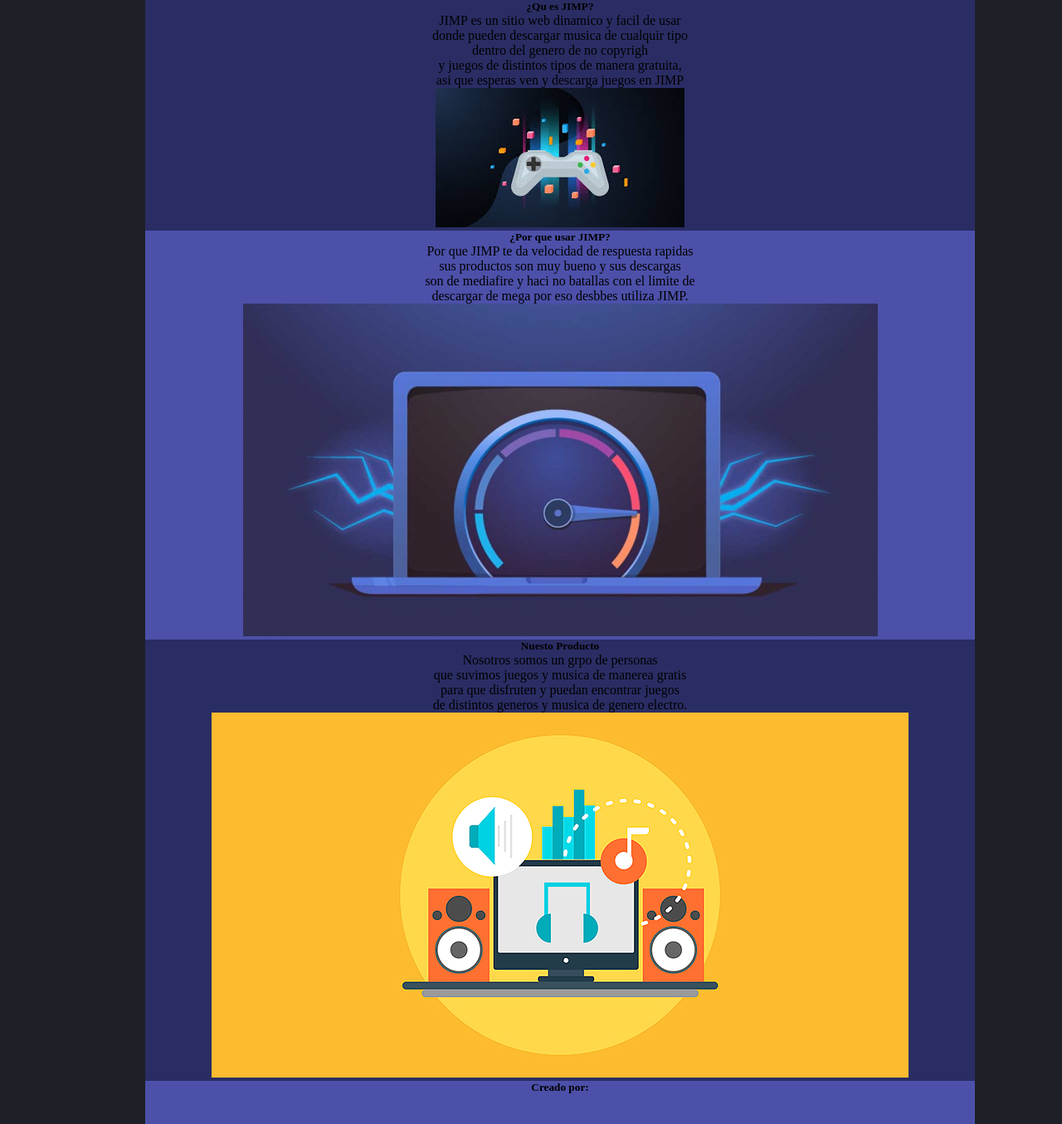
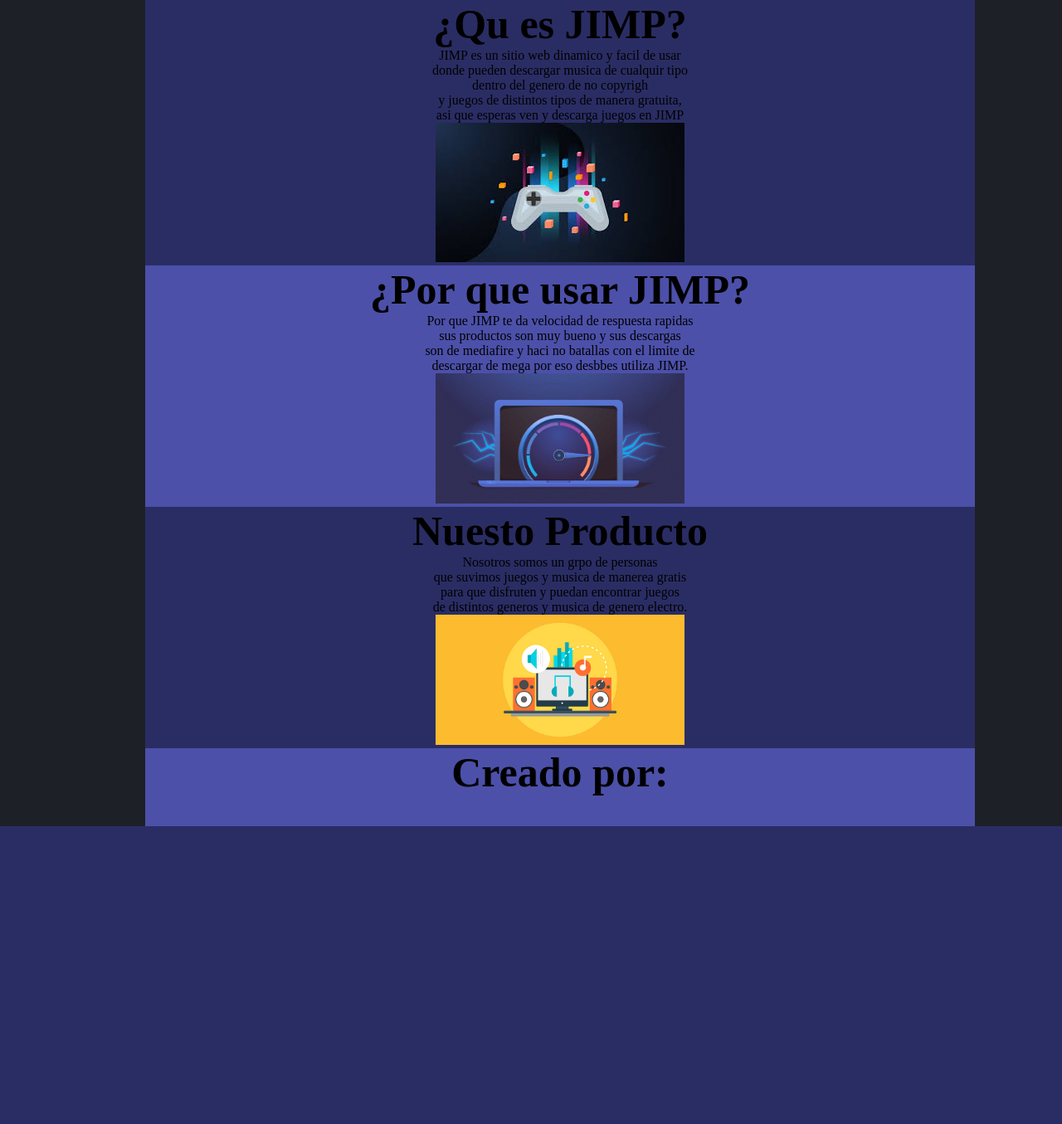
Before and after one commit to alfredo12345136/JIMP-2, a PHP site: page / in a window 1280 px wide. Shown: the part 46-1401 px from the top of the page at 83% size. After the commit the page ends 1042 px from the top, so only its background shows below. Run offline with PHP 8.4, Linux system fonts and the light colour scheme; some libraries are stand-ins or nearby versions.

Commit message:
cambio 2.1.5
lo restaure de nuevo

```diff
--- a/css/style.css
+++ b/css/style.css
@@ -71,6 +71,11 @@ body{
   text-align:center;
 }
 
+h5{
+  text-alig: center;
+  font-size: 50px;
+}
+
 .uno{
   background-color:rgba(42, 45, 100);
 }
@@ -86,3 +91,17 @@ body{
 .cuatro{
   background-color:rgba(76, 80, 169);
 }
+
+.img-1 {
+    width: 300px;
+}
+
+.img-2{
+    width: 300px;
+
+}
+
+.img-3{
+    width: 300px;
+
+}
--- a/index.html
+++ b/index.html
@@ -40,7 +40,8 @@
             </div>
 
             <div class="uno-p">
-                <p class="p">JIMP es un sitio web dinamico y facil de usar<br> donde pueden descargar musica de cualquir
+                <p class="p p">JIMP es un sitio web dinamico y facil de usar<br> donde pueden descargar musica de
+                    cualquir
                     tipo<br>
                     dentro del genero de no copyrigh<br> y juegos de distintos tipos de manera gratuita,<br> asi que
                     esperas
@@ -63,7 +64,9 @@
             </div>
 
             <div class="dos-p">
-                <p class="p">Por que JIMP te da velocidad de respuesta rapidas<br> sus productos son muy bueno y sus descargas<br> son de mediafire y haci no batallas con el limite de<br> descargar de mega por eso desbbes utiliza JIMP.<br>  </p>
+                <p class="p p">Por que JIMP te da velocidad de respuesta rapidas<br> sus productos son muy bueno y sus
+                    descargas<br> son de mediafire y haci no batallas con el limite de<br> descargar de mega por eso
+                    desbbes utiliza JIMP.<br> </p>
             </div>
 
             <div class="dos-img">
@@ -82,7 +85,7 @@
             </div>
 
             <div class="tres-p">
-                <p class="p">Nosotros somos un grpo de personas<br> que suvimos juegos y musica de manerea gratis<br>
+                <p class="p p">Nosotros somos un grpo de personas<br> que suvimos juegos y musica de manerea gratis<br>
                     para
                     que
                     disfruten y puedan encontrar juegos<br> de distintos generos y musica de genero electro.<br></p>
```
